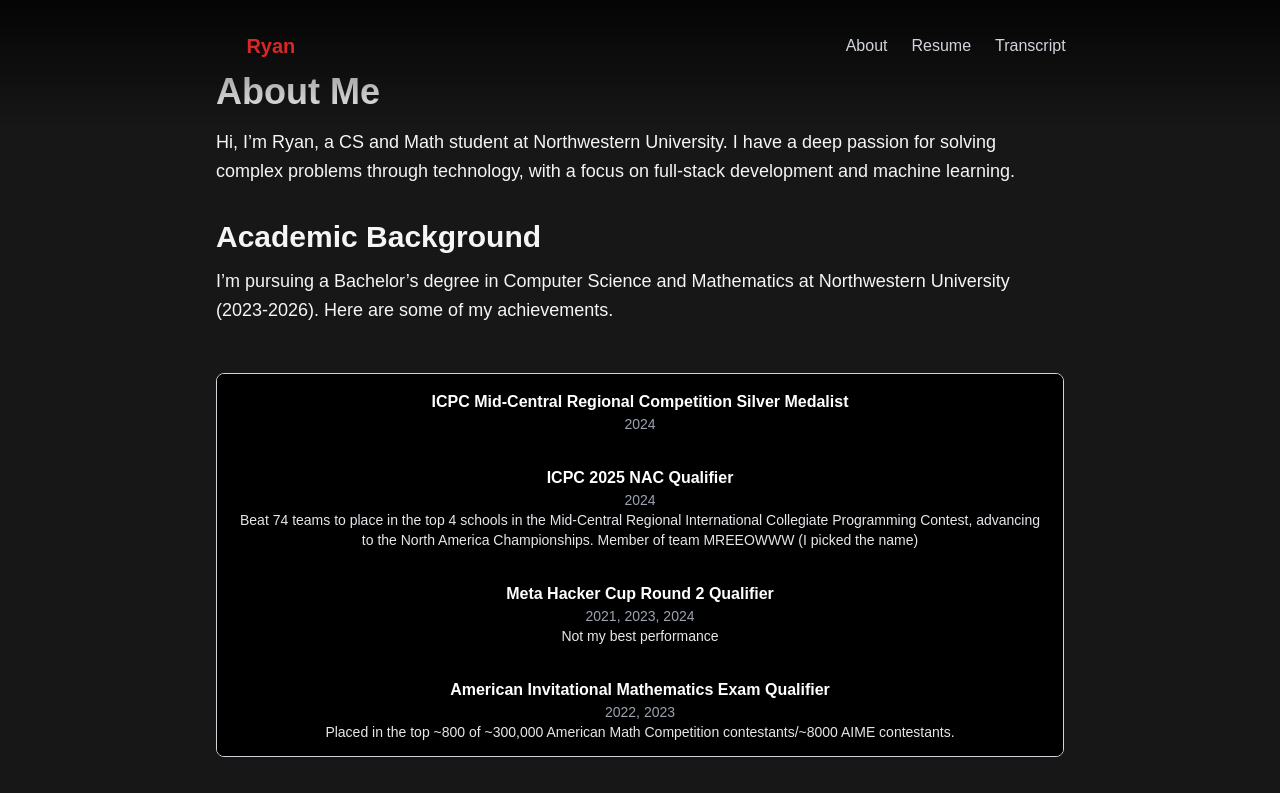
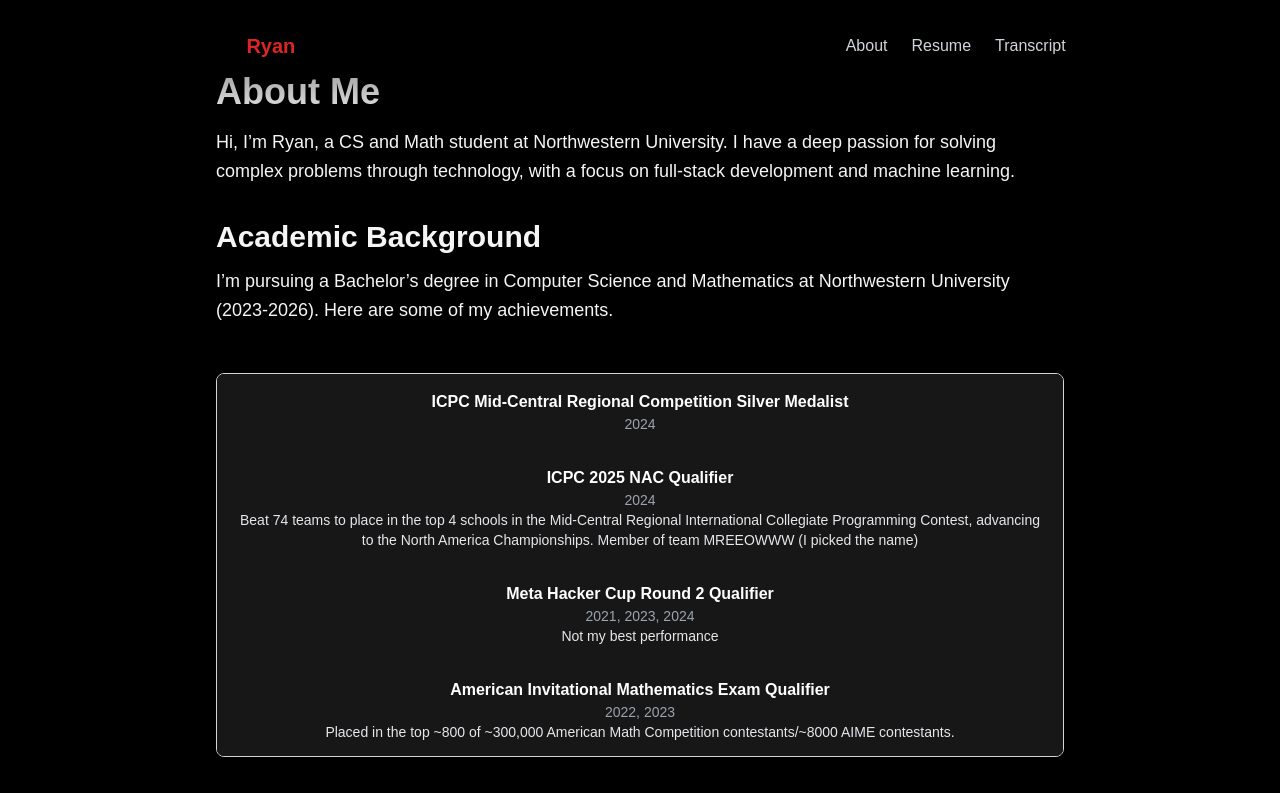
Before and after one commit to rliu2400/rliu.xyz, a Next.js app: page /about in a window 1280 px wide. Shown: the top 793 px of the page. Built offline with nearby package versions, Linux system fonts and the light colour scheme; a web font is replaced by a local one.

Commit message:
achievements

```diff
--- a/src/app/layout.tsx
+++ b/src/app/layout.tsx
@@ -67,7 +67,7 @@ export default function RootLayout({ children }: { children: React.ReactNode })
     return (
         <html lang="en">
             <body
-                className={`${geistSans.variable} ${geistMono.variable} ${firaCode.variable} ${fixedSys.variable} antialiased font-fira-code text-neutral-100 bg-neutral-900`}
+                className={`${geistSans.variable} ${geistMono.variable} ${firaCode.variable} ${fixedSys.variable} antialiased font-fira-code text-neutral-100 bg-black`}
             >
                 <Header />
                 {children}
--- a/src/components/AchievementsCarousel.tsx
+++ b/src/components/AchievementsCarousel.tsx
@@ -117,7 +117,7 @@ const AchievementsCarousel: React.FC = () => {
         {achievements.map((achievement, index) => (
           <div
             key={index}
-            className="achievement-item text-center p-4 snap-center bg-black"
+            className="achievement-item text-center p-4 snap-center bg-neutral-900"
           >
             <h3 className="font-bold text-white">{achievement.name}</h3>
             <p className="text-sm text-gray-400">{achievement.years}</p>
```
